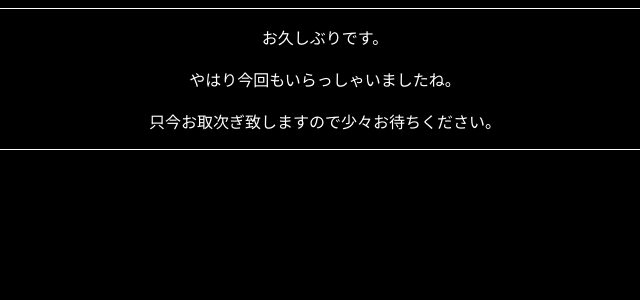
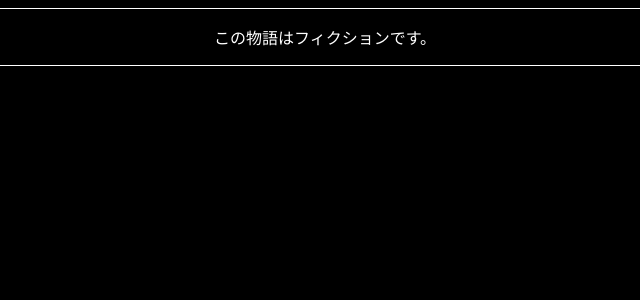
Before and after one commit to Geronimo-moon/halloween, a React (Vite) app: page / in a window 1280 px wide. Shown: the top 300 px of the page, without its empty margins (315-955 px from the left). Built offline with nearby package versions, Linux system fonts and the light colour scheme.

Commit message:
added horror option

```diff
--- a/src/App.tsx
+++ b/src/App.tsx
@@ -1,10 +1,9 @@
 import React from "react";
 import Paragraph from "./Paragraph";
 
-const App = () => (
-  <Paragraph>{`お久しぶりです。
-  \nやはり今回もいらっしゃいましたね。
-  \n只今お取次ぎ致しますので少々お待ちください。`}</Paragraph>
-);
+const App = () => {
+
+  return (<Paragraph>{`この物語はフィクションです。`}</Paragraph>);
+};
 
 export default App;
--- a/src/Paragraph.module.scss
+++ b/src/Paragraph.module.scss
@@ -2,3 +2,7 @@
   border-bottom: 1px solid rgb(255, 255, 255);
   border-top: 1px solid rgb(255, 255, 255);
 }
+
+.scare {
+  color: crimson;
+}
--- a/src/Paragraph.tsx
+++ b/src/Paragraph.tsx
@@ -3,10 +3,11 @@ import Style from "./Paragraph.module.scss"
 
 type Props = {
   children: string;
+  scare: boolean;
 };
 
-const Paragraph: React.FC<Props> = ({ children }) => (
-  <div className={Style.pg}>
+const Paragraph: React.FC<Props> = ({ children,scare }) => (
+  <div className={scare ? `${Style.pg} ${Style.scare}`:Style.pg}>
     <p>{children}</p>
   </div>
 );
```
